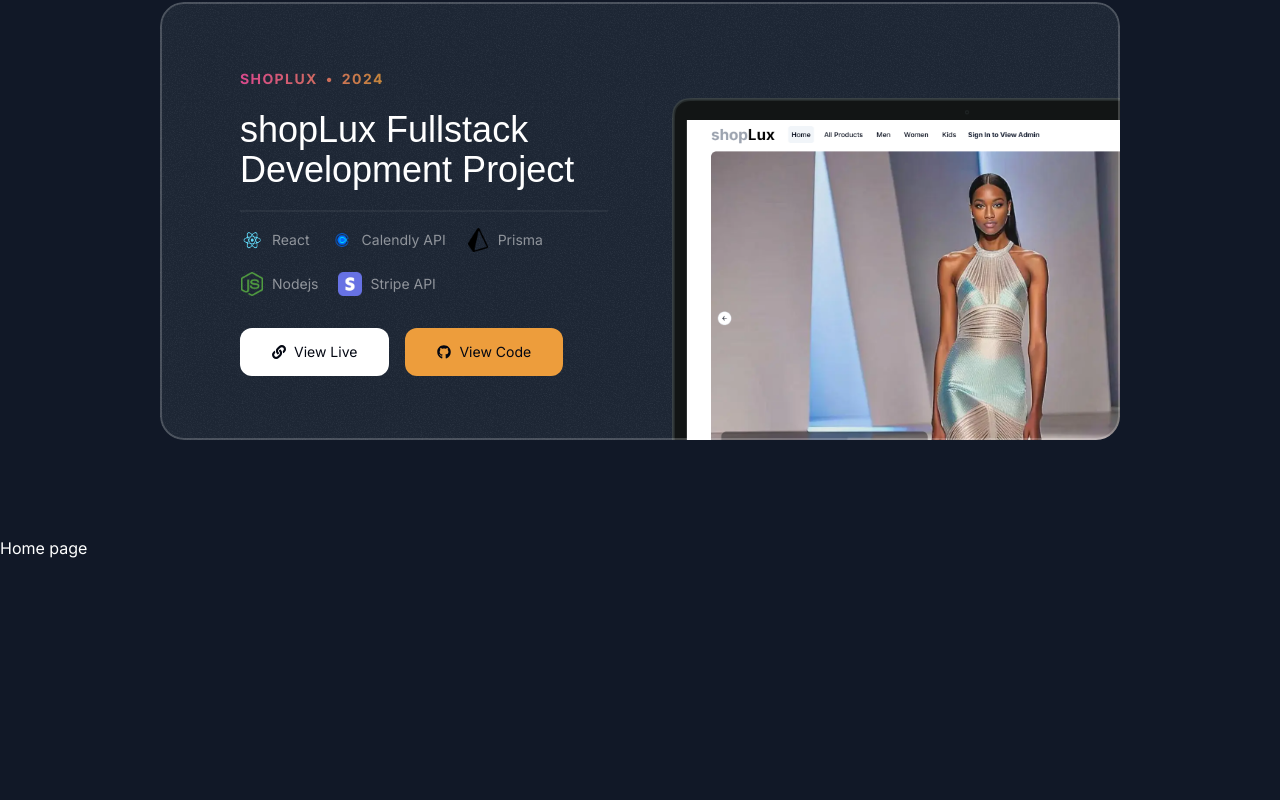
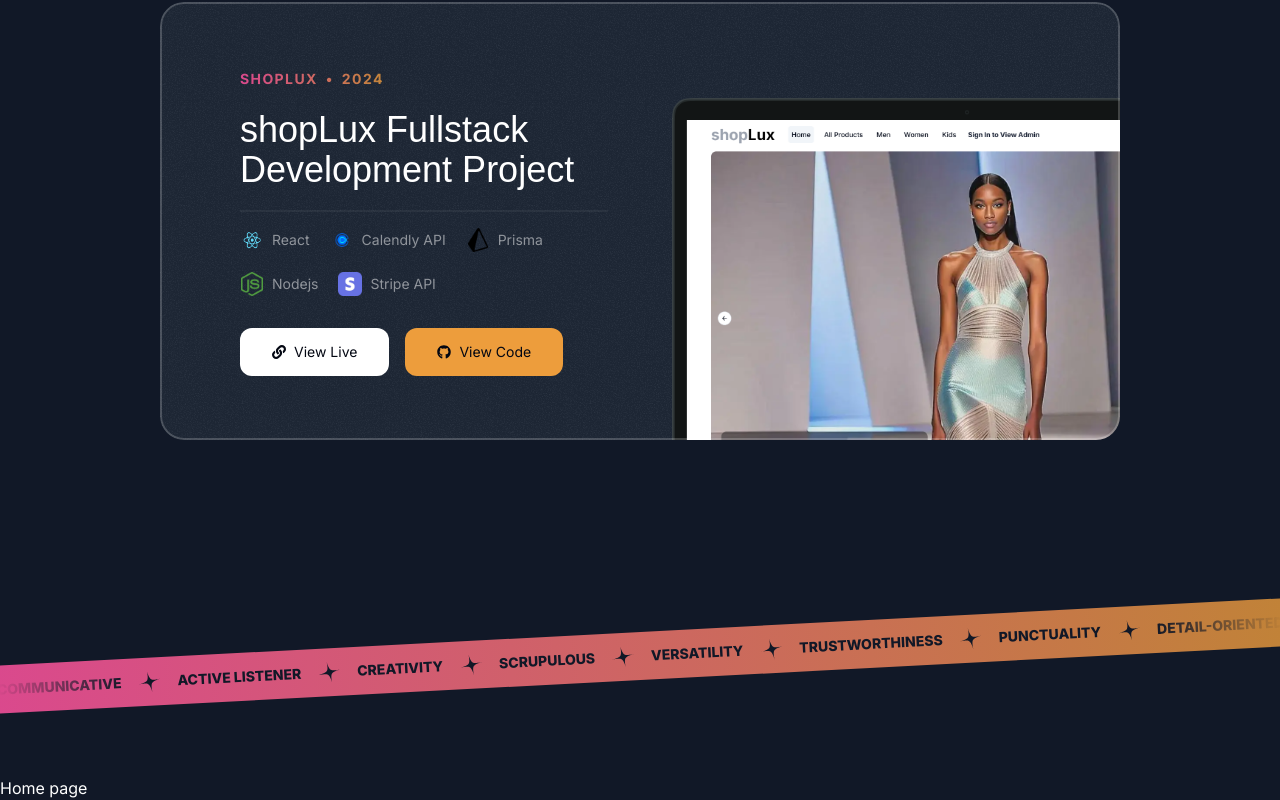
Before and after one commit to Sammy212/portfolio, a Next.js app: page / in a window 1280 px wide. Shown: the part 2124-2924 px from the top of the page. Before the commit the page ends 2684 px from the top, so only its background shows below. Built offline with nearby package versions, Linux system fonts and the light colour scheme; a web font is replaced by a local one.

Commit message:
Added Strengths  Component

```diff
--- a/src/app/page.tsx
+++ b/src/app/page.tsx
@@ -1,6 +1,7 @@
-import { Header } from "@/sections/Header"
-import Hero from "@/sections/Hero"
-import Projects from "@/sections/Projects"
+import { Header } from "@/sections/Header";
+import { Hero } from "@/sections/Hero";
+import { Projects } from "@/sections/Projects";
+import { Tape } from "@/sections/Tape";
 
 export default function Home() {
   return (
@@ -8,6 +9,7 @@
       <Header/>
       <Hero/>
       <Projects/>
+      <Tape/>
       <h1>Home page</h1>
     </div>
   );
--- a/src/data/data.ts
+++ b/src/data/data.ts
@@ -107,5 +107,20 @@
     githubLink: "https://github.com/Sammy212/shoplux-next",
     image: ShopLux,
   },
+];
 
-];
+export const myStrengths = [
+  "Communicative",
+  "Active Listener",
+  "Creativity",
+  "Scrupulous",
+  "Versatility",
+  "Trustworthiness",
+  "Punctuality",
+  "Detail-oriented",
+  "Logical thinking",
+  "Results driven",
+  "Teamwork",
+  "Project management",
+  "Time management",
+]
--- a/src/sections/Hero.tsx
+++ b/src/sections/Hero.tsx
@@ -9,7 +9,7 @@
 
 
 
-export default function Hero() {
+export function Hero() {
     return (
         <div className="py-32 md:py-48 lg:py-[180px] relative z-0 overflow-clip">
             <div className="absolute inset-0 [mask-image:linear-gradient(to_bottom,transparent,black_10%,black_70%,transparent)]">
--- a/src/sections/Projects.tsx
+++ b/src/sections/Projects.tsx
@@ -3,7 +3,7 @@
 import { FaGithub, FaLink } from "react-icons/fa";
 import grainImage from "@/assets/images/grain.jpg";
 
-export default function Projects() {
+export function Projects() {
   return (
     <section className="pb-16 lg:py-24">
       <div className="container">
--- /dev/null
+++ b/src/sections/Tape.tsx
@@ -0,0 +1,30 @@
+import { myStrengths } from "@/data/data";
+import StarIcon from "@/assets/icons/star.svg";
+
+export function Tape() {
+    return (
+        <div className="py-16 lg:py-24 overflow-x-clip">
+            <div className="bg-gradient-to-r from-[#DA498D] to-[#ed9d3c]/80 -rotate-3 -mx-1">
+                <div className="flex [mask-image:linear-gradient(to_right,transparent,black_10%,black_90%,transparent)]">
+                    <div className="flex flex-none gap-4 py-3">
+                        {
+                            myStrengths.map(strength => (
+                                <div
+                                    className="inline-flex gap-4 items-center"
+                                    key={strength}
+                                >
+                                    <span className="text-gray-900 font-extrabold uppercase text-sm">
+                                        {strength}
+                                    </span>
+                                    <StarIcon
+                                        className="size-6 text-gray-900 -rotate-12"
+                                    />
+                                </div>
+                            ))
+                        }
+                    </div>
+                </div>
+            </div>
+        </div>
+    )
+};
```
